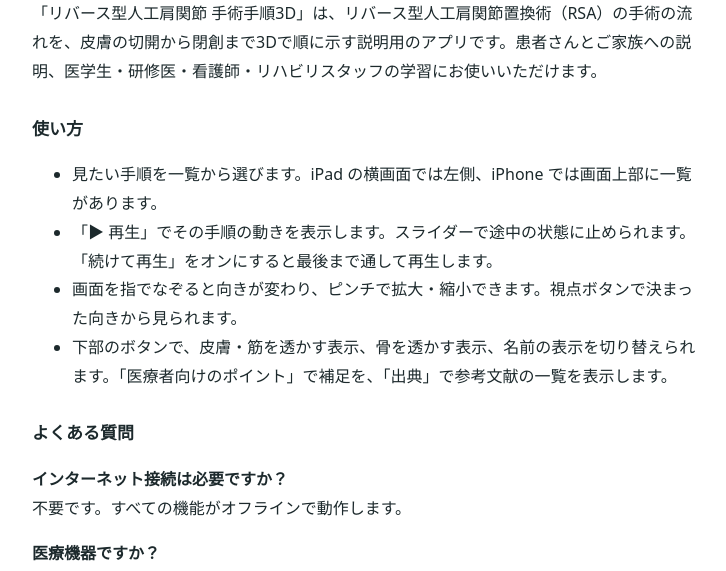
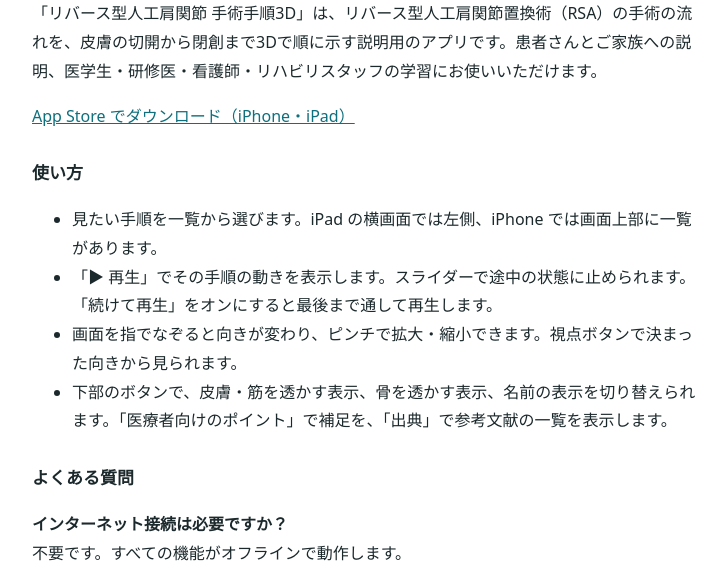
Before and after one commit to natchi4182/rsa-procedure, a plain HTML site: page index.html in a window 1280 px wide. Shown: the part 200-771 px from the top of the page, without its empty margins (272-998 px from the left). Drawn offline with Linux system fonts and the light colour scheme.

Commit message:
App Store へのリンクを追加
Co-Authored-By: Claude Opus 5.5 <noreply@anthropic.com>

```diff
--- a/index.html
+++ b/index.html
@@ -4,6 +4,7 @@ h1{font-size:22px}h2{font-size:17px;margin-top:28px}a{color:#0e6f7d}img.icon{wid
 <img class="icon" src="icon.png" alt="">
 <h1>リバース型人工肩関節 手術手順3D サポート</h1>
 <p>「リバース型人工肩関節 手術手順3D」は、リバース型人工肩関節置換術（RSA）の手術の流れを、皮膚の切開から閉創まで3Dで順に示す説明用のアプリです。患者さんとご家族への説明、医学生・研修医・看護師・リハビリスタッフの学習にお使いいただけます。</p>
+<p><a href="https://apps.apple.com/jp/app/id6823139291">App Store でダウンロード（iPhone・iPad）</a></p>
 <h2>使い方</h2>
 <ul>
 <li>見たい手順を一覧から選びます。iPad の横画面では左側、iPhone では画面上部に一覧があります。</li>
```
